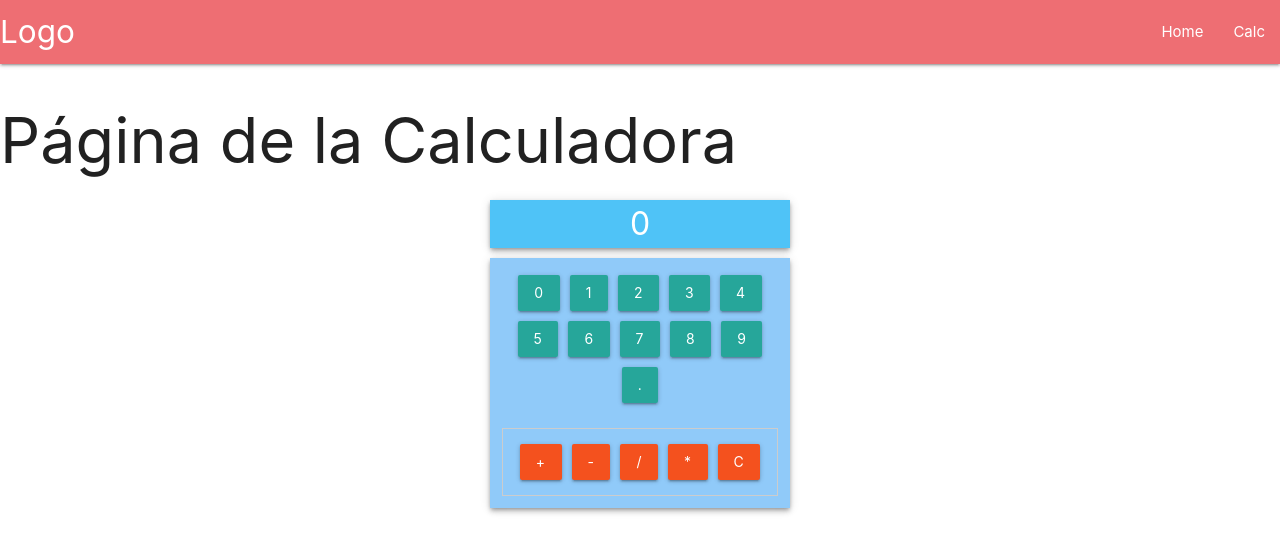
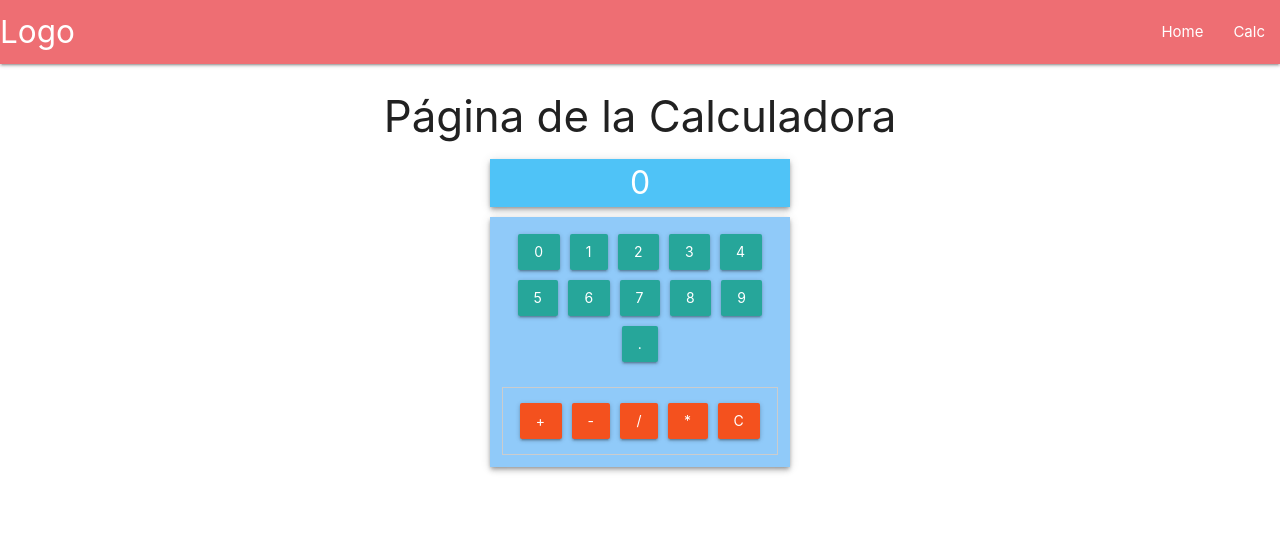
Before and after one commit to juanhuttemann/calculadora_react, a Next.js app: page /calc in a window 1280 px wide. Shown: the top 552 px of the page. Built offline with nearby package versions, Linux system fonts and the light colour scheme.

Commit message:
center Calc title

```diff
--- a/pages/calc.js
+++ b/pages/calc.js
@@ -6,7 +6,7 @@ export default ()=>(
     <div>
         <Header/>
         <NavBar/>
-        <h1>Página de la Calculadora</h1>
+        <h3 className="center">Página de la Calculadora</h3>
         <Calc/>
     </div>
 )
```
